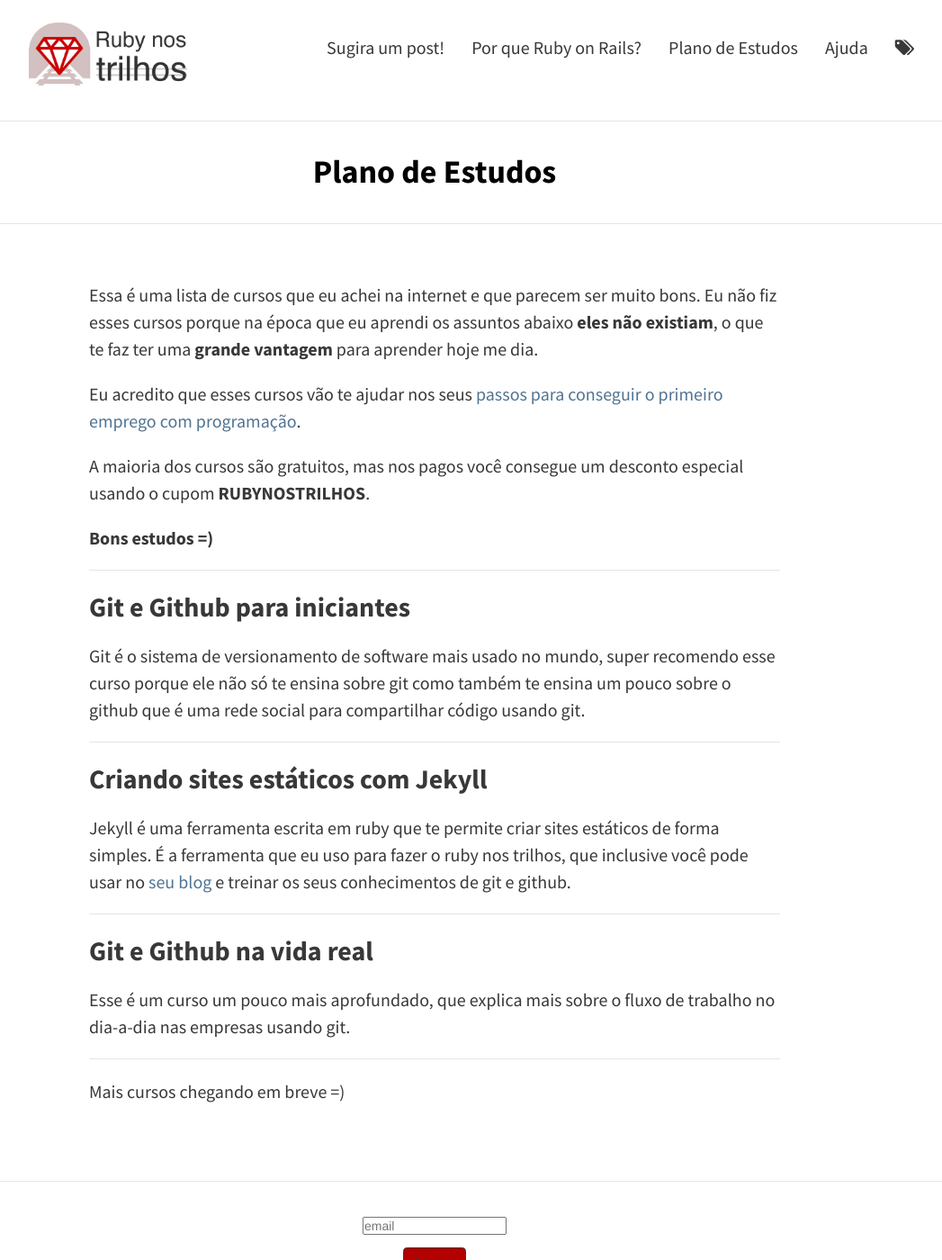
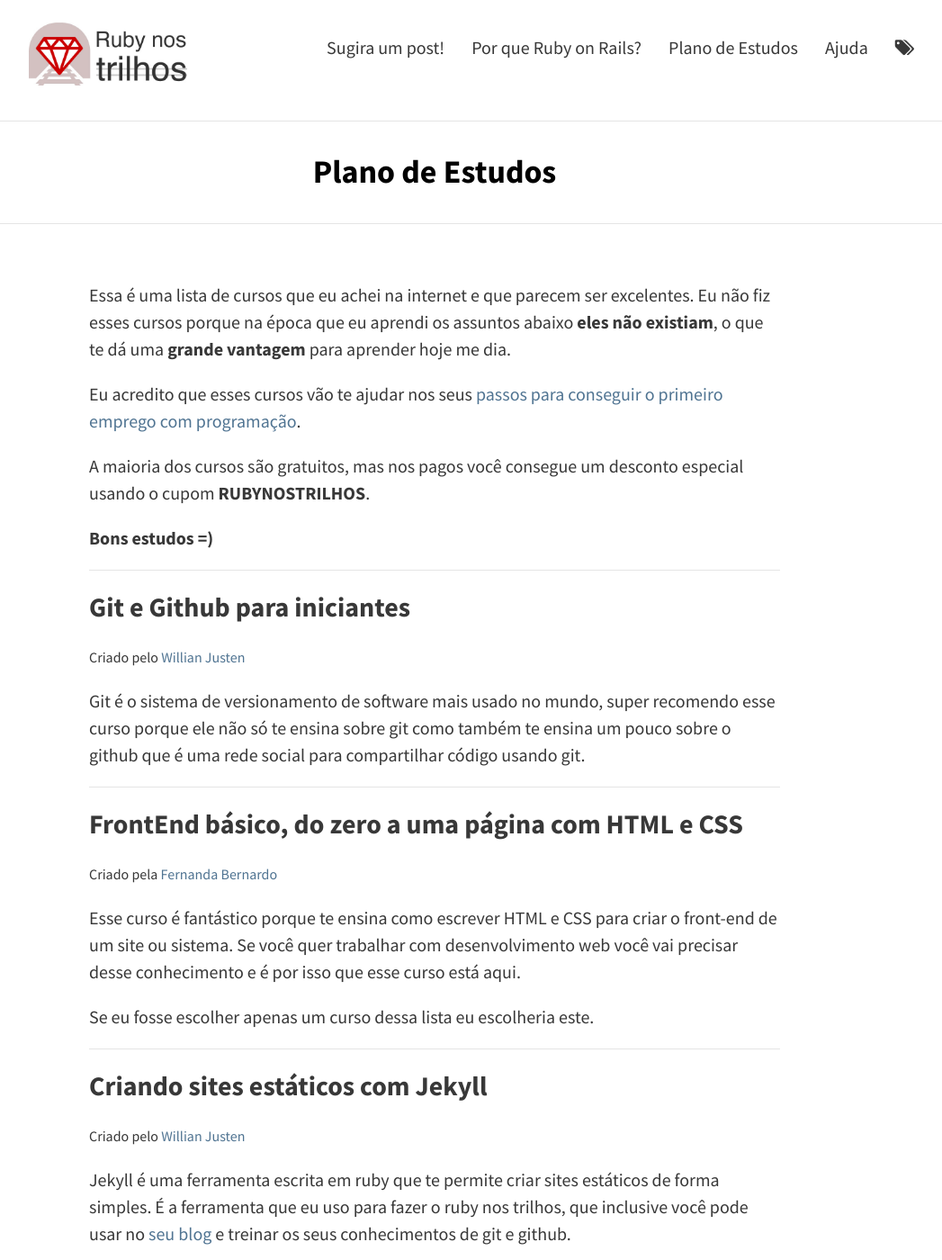
Before and after one commit to lucasprag/rubynostrilhos, a Jekyll site: the page built from pages/plano-de-estudos.md, in a window 1280 px wide and 1400 px high. Shown: the whole window at 90% size, without its empty margins (157-1204 px from the left). Built offline with Jekyll 4.4.1, drawn with Linux system fonts in a browser that asks for light colours; comment, search, counter and statistics services are not loaded; some of the changed text lies outside the part shown.

Commit message:
Add the HTML/CSS course

```diff
--- a/pages/plano-de-estudos.md
+++ b/pages/plano-de-estudos.md
@@ -5,7 +5,7 @@ permalink: /plano-de-estudos/
 order: 2
 ---
 
-Essa é uma lista de cursos que eu achei na internet e que parecem ser muito bons. Eu não fiz esses cursos porque na época que eu aprendi os assuntos abaixo <b>eles não existiam</b>, o que te faz ter uma <b>grande vantagem</b> para aprender hoje me dia.
+Essa é uma lista de cursos que eu achei na internet e que parecem ser excelentes. Eu não fiz esses cursos porque na época que eu aprendi os assuntos abaixo <b>eles não existiam</b>, o que te dá uma <b>grande vantagem</b> para aprender hoje me dia.
 
 Eu acredito que esses cursos vão te ajudar nos seus <a href="{{ site.url }}/2018/03/07/7-passos-para-conseguir-um-emprego-com-programacao.html">passos para conseguir o primeiro emprego com programação</a>.
 
@@ -17,11 +17,26 @@ A maioria dos cursos são gratuitos, mas nos pagos você consegue um desconto es
 
 ### [Git e Github para iniciantes](https://www.udemy.com/git-e-github-para-iniciantes/){:target="_blank"}
 
+<small>Criado pelo <a href="https://twitter.com/Willian_justen" target="_blank">Willian Justen</a></small>
+
 Git é o sistema de versionamento de software mais usado no mundo, super recomendo esse curso porque ele não só te ensina sobre git como também te ensina um pouco sobre o github que é uma rede social para compartilhar código usando git.
 
 <hr>
 
+### [FrontEnd básico, do zero a uma página com HTML e CSS](https://www.udemy.com/frontend-basico-do-zero-a-uma-pagina-com-html-e-css/?couponCode=RUBYNOSTRILHOS){:target="_blank"}
+
+<small>Criado pela <a href="https://twitter.com/Feh_Bernardo" target="_blank">Fernanda Bernardo</a></small>
+
+
+Esse curso é fantástico porque te ensina como escrever HTML e CSS para criar o front-end de um site ou sistema. Se você quer trabalhar com desenvolvimento web você vai precisar desse conhecimento e é por isso que esse curso está aqui.
+
+Se eu fosse escolher apenas um curso dessa lista eu escolheria este.
+
+<hr>
+
 ### [Criando sites estáticos com Jekyll](https://www.udemy.com/criando-sites-estaticos-com-jekyll/){:target="_blank"}
+
+<small>Criado pelo <a href="https://twitter.com/Willian_justen" target="_blank">Willian Justen</a></small>
 
 Jekyll é uma ferramenta escrita em ruby que te permite criar sites estáticos de forma simples. É a ferramenta que eu uso para fazer o ruby nos trilhos, que inclusive você pode usar no <a href="{{ site.url }}/2018/03/07/7-passos-para-conseguir-um-emprego-com-programacao.html">seu blog</a> e treinar os seus conhecimentos de git e github.
 
@@ -29,6 +44,8 @@ Jekyll é uma ferramenta escrita em ruby que te permite criar sites estáticos d
 
 ### [Git e Github na vida real](https://www.udemy.com/git-e-github-na-vida-real/?couponCode=RUBYNOSTRILHOS){:target="_blank"}
 
+<small>Criado pelo <a href="https://twitter.com/Willian_justen" target="_blank">Willian Justen</a></small>
+
 Esse é um curso um pouco mais aprofundado, que explica mais sobre o fluxo de trabalho no dia-a-dia nas empresas usando git.
 
 <hr>
```
